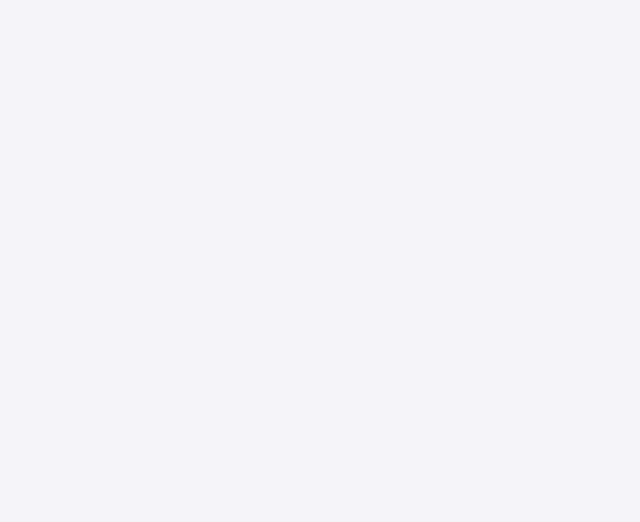
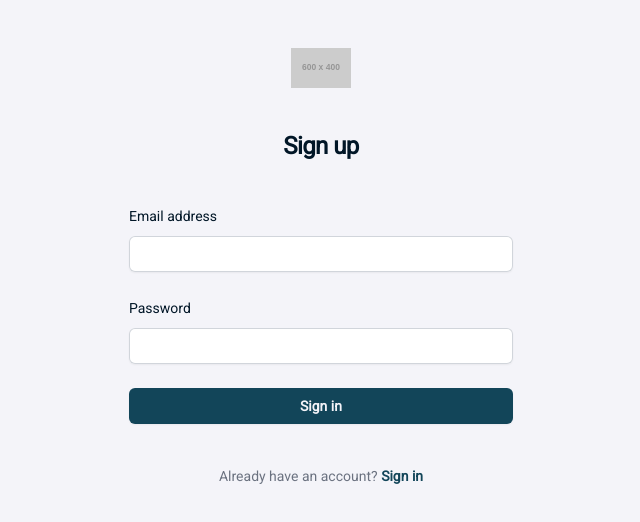
Before and after one commit to Wecreds/LodgeX-frontend, a Vue app: page /register in a window 1280 px wide. Before the commit this address had no page. Shown: the top 522 px of the page, without its empty margins (319-959 px from the left). Built offline with nearby package versions, Linux system fonts and the light colour scheme.

Commit message:
feat & fix: fazendo página de registro e adpatando componente de login.

```diff
--- a/index.html
+++ b/index.html
@@ -1,5 +1,5 @@
 <!DOCTYPE html>
-<html lang="en" class="text-pink-50 font-Roboto">
+<html lang="en" class="text-rich-black font-Roboto h-full bg-rich-white">
   <head>
     <meta charset="UTF-8">
     <meta name="viewport" content="width=device-width, initial-scale=1.0">
@@ -9,7 +9,7 @@
 <link rel="stylesheet" href="https://cdnjs.cloudflare.com/ajax/libs/font-awesome/6.6.0/css/all.min.css" integrity="sha512-Kc323vGBEqzTmouAECnVceyQqyqdsSiqLQISBL29aUW4U/M7pSPA/gEUZQqv1cwx4OnYxTxve5UMg5GT6L4JJg==" crossorigin="anonymous" referrerpolicy="no-referrer" />
     <title>Bella Vista</title>
   </head>
-  <body>
+  <body class="h-full">
     <div id="app"></div>
     <script type="module" src="/src/main.js"></script>
   </body>
--- a/src/components/FooterComponent.vue
+++ b/src/components/FooterComponent.vue
@@ -1,6 +1,6 @@
 <template>
   <div
-    class="shadow-2xl flex justify-center items-center bg-gray-800 text-white p-4 bottom-0 w-screen"
+    class="shadow-2xl flex justify-center items-center bg-gray-800 text-rich-white p-4 bottom-0 w-screen"
   >
     <div>
       <h1 class="font-bold">Footer</h1>
--- a/src/components/HeaderComponent.vue
+++ b/src/components/HeaderComponent.vue
@@ -9,12 +9,12 @@
       aria-label="Global"
     >
       <div class="flex lg:flex-1">
-        <a href="#" class="-m-1.5 p-1.5">
+        <a href="/" class="-m-1.5 p-1.5">
           <span class="sr-only">Bella Vista</span>
           <img
             class="h-8 w-auto"
             src="https://placehold.co/600x400?text=Logo"
-            alt=""
+            alt="Logo"
           />
         </a>
       </div>
@@ -111,7 +111,7 @@
         class="fixed inset-y-0 right-0 z-10 w-full overflow-y-auto bg-white px-6 py-6 sm:max-w-sm sm:ring-1 sm:ring-gray-900/10"
       >
         <div class="flex items-center justify-between">
-          <a href="#" class="-m-1.5 p-1.5">
+          <a href="/" class="-m-1.5 p-1.5">
             <span class="sr-only">Bella Vista</span>
             <img
               class="h-8 w-auto"
--- a/src/components/LoginComponent.vue
+++ b/src/components/LoginComponent.vue
@@ -1,13 +1,14 @@
 <template>
-  <div class="shadow-2xl w-fit p-16 bg-rich-white absolute z-50 rounded-sm">
+    <div class="shadow-2xl w-fit px-16 py-10 bg-rich-white absolute z-50 rounded-sm">
+      <div class="flex min-h-full flex-1 flex-col justify-center px-6 py-12 lg:px-8">
       <div class="sm:mx-auto sm:w-full sm:max-w-sm">
-      <div class="absolute top-2 right-2 p-0 cursor-pointer" v-if="!isLoginRoute">
+        <div class="absolute top-5 right-5 p-0 cursor-pointer" v-if="!isLoginRoute">
           <ArrowRightIcon
             class="w-6 h-6 text-rich-black"
             @click="$emit('closeLoginComponent')"
           />
         </div>
-      <div class="absolute top-2 right-2 p-0 cursor-pointer" v-else>
+        <div class="absolute top-5 right-5 p-0 cursor-pointer" v-else>
           <RouterLink to="/">
             <ArrowRightIcon
               class="w-6 h-6 text-rich-black"
@@ -20,72 +21,37 @@
           src="https://placehold.co/600x400?text=Logo"
           alt="Logo"
          />
-      <h2
-        class="mt-10 text-center text-2xl/9 font-bold tracking-tight text-gray-900"
-      >
-        Sign in to your account
-      </h2>
+        <h2 class="mt-10 text-center text-2xl/9 font-bold tracking-tight text-rich-black">Sign in to your account</h2>
       </div>
       <div class="mt-10 sm:mx-auto sm:w-full sm:max-w-sm">
         <form class="space-y-6" action="#" method="POST">
           <div>
-          <label for="email" class="block text-sm/6 font-medium text-gray-900"
-            >Email address</label
-          >
+            <label for="email" class="block text-sm/6 font-medium text-rich-black">Email address</label>
             <div class="mt-2">
-            <input
-              id="email"
-              name="email"
-              type="email"
-              autocomplete="email"
-              required
-              class="block w-full rounded-md border-0 py-1.5 px-2 text-gray-900 shadow-sm ring-1 ring-inset ring-gray-300 placeholder:text-gray-400 focus:ring-2 focus:ring-inset focus:ring-primary-color sm:text-sm/6 outline-none"
-            />
+              <input id="email" name="email" type="email" autocomplete="email" required="" class="block w-full rounded-md border-0 py-1.5 text-rich-black shadow-sm ring-1 ring-inset ring-gray-300 placeholder:text-gray-400 focus:ring-2 focus:ring-inset focus:ring-primary-color sm:text-sm/6" />
             </div>
           </div>
           <div>
             <div class="flex items-center justify-between">
-            <label
-              for="password"
-              class="block text-sm/6 font-medium text-gray-900"
-              >Password</label
-            >
+              <label for="password" class="block text-sm/6 font-medium text-rich-black">Password</label>
               <div class="text-sm">
-              <a
-                href="#"
-                class="font-semibold text-primary-color hover:text-secondary-color"
-                >Forgot password?</a
-              >
+                <a href="#" class="font-semibold text-primary-color hover:text-secondary-color">Forgot password?</a>
               </div>
             </div>
             <div class="mt-2">
-            <input
-              id="password"
-              name="password"
-              type="password"
-              autocomplete="current-password"
-              required
-              class="block w-full rounded-md border-0 py-1.5 px-2 text-gray-900 shadow-sm ring-1 ring-inset ring-gray-300 placeholder:text-gray-400 focus:ring-2 focus:ring-inset focus:ring-primary-color sm:text-sm/6 outline-none"
-            />
+              <input id="password" name="password" type="password" autocomplete="current-password" required="" class="block w-full rounded-md border-0 py-1.5 text-rich-black shadow-sm ring-1 ring-inset ring-gray-300 placeholder:text-gray-400 focus:ring-2 focus:ring-inset focus:ring-primary-color sm:text-sm/6" />
             </div>
           </div>
           <div>
-          <button
-            type="submit"
-            class="flex w-full justify-center rounded-md bg-primary-color px-3 py-1.5 text-sm/6 font-semibold text-white shadow-sm hover:bg-secondary-color focus-visible:outline focus-visible:outline-2 focus-visible:outline-offset-2 focus-visible:outline-primary-color"
-          >
-            Sign in
-          </button>
+            <button type="submit" class="flex w-full justify-center rounded-md bg-primary-color px-3 py-1.5 text-sm/6 font-semibold text-rich-white shadow-sm hover:bg-secondary-color focus-visible:outline focus-visible:outline-2 focus-visible:outline-offset-2 focus-visible:outline-primary-color">Sign in</button>
           </div>
         </form>
         <p class="mt-10 text-center text-sm/6 text-gray-500">
           Don't have a account?
-        <a
-          href="#"
-          class="font-semibold text-primary-color hover:text-secondary-color"
-          >Sing up</a
-        >
+          {{ ' ' }}
+          <a href="register" class="font-semibold text-primary-color hover:text-secondary-color">Sing up</a>
         </p>
+      </div>
         </div>
     </div>
 </template>
--- a/src/router/index.js
+++ b/src/router/index.js
@@ -25,6 +25,11 @@ const router = createRouter({
           name: 'login',
           component: () => import('../views/LoginView.vue'),
         },
+        {
+          path: '/register',
+          name: 'register',
+          component: () => import('../views/RegisterView.vue'),
+        }
       ],
     },
   ],
--- a/src/views/HomeView.vue
+++ b/src/views/HomeView.vue
@@ -1,8 +1,8 @@
 <template>
-  <button class="bg-black text-white p-96 z-0">Botão</button>
-  <button class="bg-black text-white p-96 z-0">Botão</button>
-  <button class="bg-black text-white p-96 z-0">Botão</button>
-  <button class="bg-black text-white p-96 z-0">Botão</button>
+  <button class="bg-black text-rich-white p-96 z-0">Botão</button>
+  <button class="bg-black text-rich-white p-96 z-0">Botão</button>
+  <button class="bg-black text-rich-white p-96 z-0">Botão</button>
+  <button class="bg-black text-rich-white p-96 z-0">Botão</button>
   <i class="fa-solid fa-a"></i>
 </template>
 <script setup></script>
--- /dev/null
+++ b/src/views/RegisterView.vue
@@ -0,0 +1,57 @@
+<template>
+  <div class="flex min-h-full flex-1 flex-col justify-center px-6 py-12 lg:px-8">
+    <div class="sm:mx-auto sm:w-full sm:max-w-sm">
+      <div class="absolute top-5 right-5 p-0 cursor-pointer" v-if="!isLoginRoute">
+          <ArrowRightIcon
+            class="w-6 h-6 text-rich-black"
+            @click="$emit('closeLoginComponent')"
+          />
+        </div>
+        <div class="absolute top-5 right-5 p-0 cursor-pointer" v-else>
+          <RouterLink to="/">
+            <ArrowRightIcon
+              class="w-6 h-6 text-rich-black"
+              @click="$emit('closeLoginComponent')"
+            />
+          </RouterLink>
+        </div>
+        <img
+          class="mx-auto h-10 w-auto"
+          src="https://placehold.co/600x400?text=Logo"
+          alt="Logo"
+         />
+      <h2 class="mt-10 text-center text-2xl/9 font-bold tracking-tight text-rich-black">Sign up</h2>
+    </div>
+    <div class="mt-10 sm:mx-auto sm:w-full sm:max-w-sm">
+      <form class="space-y-6" action="#" method="POST">
+        <div>
+          <label for="email" class="block text-sm/6 font-medium text-rich-black">Email address</label>
+          <div class="mt-2">
+            <input id="email" name="email" type="email" autocomplete="email" required="" class="block w-full rounded-md border-0 py-1.5 text-rich-black shadow-sm ring-1 ring-inset ring-gray-300 placeholder:text-gray-400 focus:ring-2 focus:ring-inset focus:ring-primary-color sm:text-sm/6" />
+          </div>
+        </div>
+
+        <div>
+          <div class="flex items-center justify-between">
+            <label for="password" class="block text-sm/6 font-medium text-rich-black">Password</label>
+          </div>
+          <div class="mt-2">
+            <input id="password" name="password" type="password" autocomplete="current-password" required="" class="block w-full rounded-md border-0 py-1.5 text-rich-black shadow-sm ring-1 ring-inset ring-gray-300 placeholder:text-gray-400 focus:ring-2 focus:ring-inset focus:ring-primary-color sm:text-sm/6" />
+          </div>
+        </div>
+
+        <div>
+          <button type="submit" class="flex w-full justify-center rounded-md bg-primary-color px-3 py-1.5 text-sm/6 font-semibold text-rich-white shadow-sm hover:bg-secondary-color focus-visible:outline focus-visible:outline-2 focus-visible:outline-offset-2 focus-visible:outline-primary-color">Sign in</button>
+        </div>
+      </form>
+
+      <p class="mt-10 text-center text-sm/6 text-gray-500">
+        Already have an account?
+        {{ ' ' }}
+        <a href="login" class="font-semibold text-primary-color hover:text-secondary-color">Sign in</a>
+      </p>
+    </div>
+  </div>
+</template>
+<script setup>
+</script>
```
Lines whose indentation alone changed are shown as unchanged.
